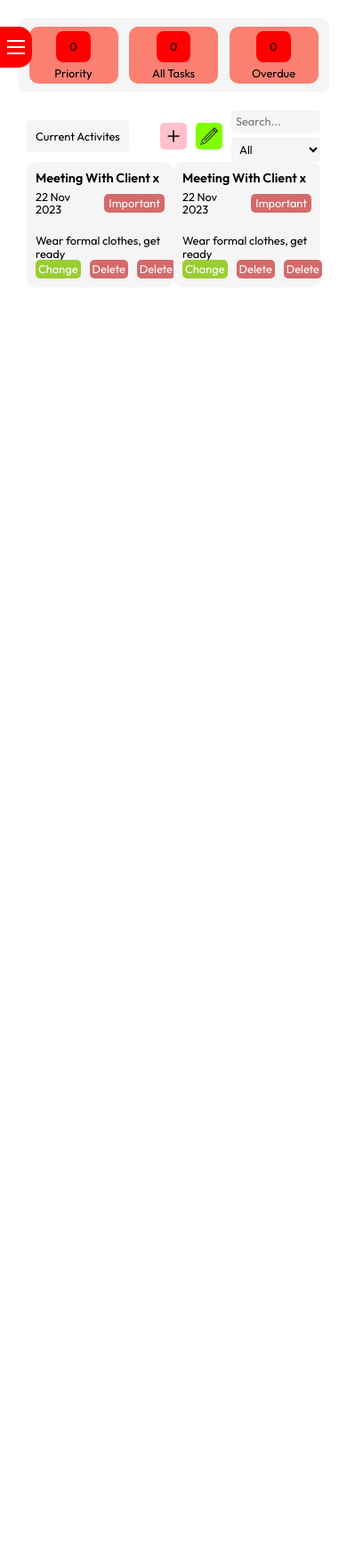
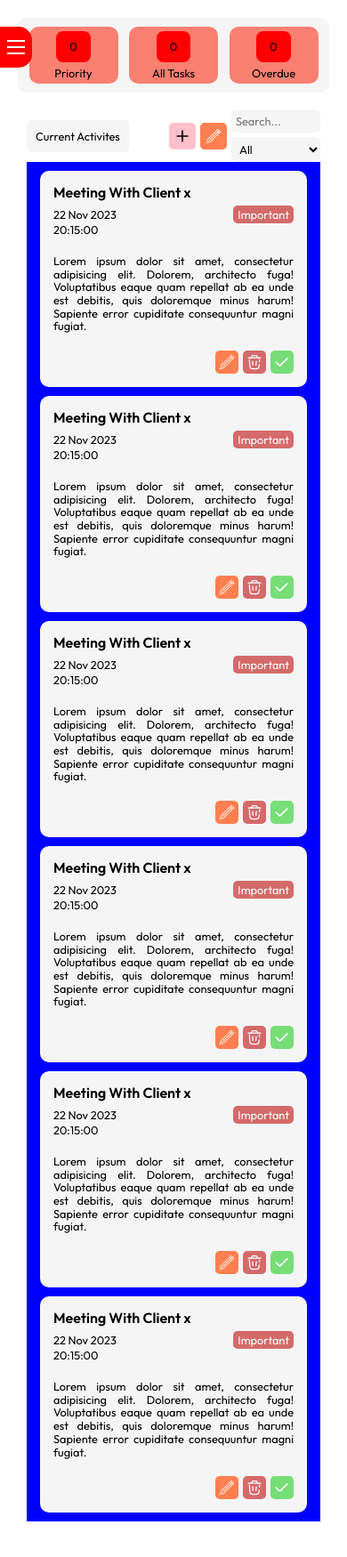
Before and after one commit to bayuzzs/Time-Management-Assistant, a PHP site: page /dashboard.html in a window 390 px wide. Shown: the whole page at 89% size. Before the commit the page ends 313 px from the top, so only its background shows below. Run offline with PHP 8.4, Linux system fonts and the light colour scheme.

Commit message:
activites card done for mobile

```diff
--- a/assets/css/dashboard.css
+++ b/assets/css/dashboard.css
@@ -4,6 +4,8 @@
   --border-color: #1a2744;
   --base-color: #f5f5f5;
   --color-danger: #d46a6a;
+  --color-success: #77dd77;
+  --color-edit: #ff7f50;
 }
 body {
   font-family: 'Outfit', sans-serif;
@@ -205,7 +207,7 @@ main {
   display: flex;
   justify-content: right;
   align-items: center;
-  gap: 10px;
+  gap: 5px;
 }
 .main__activity__heading-action button {
   padding: 5px;
@@ -215,7 +217,7 @@ main {
   background-color: pink;
 }
 .main__activity__heading-action .edit {
-  background-color: chartreuse;
+  background-color: var(--color-edit);
 }
 .main__activity__heading-action__find {
   display: flex;
@@ -238,21 +240,30 @@ main {
 }
 .main__activity__content {
   display: flex;
-  flex-flow: row wrap;
+  flex-direction: column;
+  padding: 10px;
+  gap: 10px;
+  align-items: center;
+  background-color: blue;
+  overflow: scroll;
+  /* height: 500px; */
 }
+/* .main__activity__content::-webkit-scrollbar {
+  display: none;
+} */
 .main__activity__content-item {
-  max-width: 50%;
+  min-width: 200px;
+  max-width: 300px;
   display: flex;
   flex-direction: column;
-  align-items: flex-start;
-  padding: 10px;
+  padding: 15px;
   border-radius: 10px;
 
   font-size: 0.8rem;
   background-color: var(--base-color);
 }
 .main__activity__content-item__title {
-  font-size: 0.9rem;
+  font-size: 1rem;
   font-weight: 600;
   margin-bottom: 5px;
 }
@@ -261,6 +272,12 @@ main {
   justify-content: space-between;
   align-items: center;
   gap: 10px;
+}
+.main__activity__content-item__time {
+  margin-bottom: 20px;
+}
+.main__activity__content-item__description {
+  text-align: justify;
   margin-bottom: 20px;
 }
 .main__activity__content-item__detail-priority {
@@ -271,13 +288,13 @@ main {
 }
 .main__activity__content-item__action {
   display: flex;
-  justify-content: space-between;
-  gap: 10px;
+  justify-content: flex-end;
+  gap: 5px;
 }
-.main__activity__content-item__action-change {
+.main__activity__content-item__action-edit {
   text-decoration: none;
   color: white;
-  background-color: yellowgreen;
+  background-color: var(--color-edit);
   padding: 3px;
   border-radius: 5px;
 }
@@ -285,6 +302,13 @@ main {
   text-decoration: none;
   color: white;
   background-color: var(--color-danger);
+  padding: 3px;
+  border-radius: 5px;
+}
+.main__activity__content-item__action-complete {
+  text-decoration: none;
+  color: white;
+  background-color: var(--color-success);
   padding: 3px;
   border-radius: 5px;
 }
@@ -326,7 +350,7 @@ main {
 
 /* This responsive to collapse hamburger menu and
 make the sidebar static again */
-@media screen and (min-width: 1024px) {
+/* @media screen and (min-width: 1024px) {
   .tma {
     display: flex;
   }
@@ -340,4 +364,19 @@ make the sidebar static again */
   main {
     flex-grow: 1;
   }
+} */
+@media screen and (min-width: 1024px) {
+  .sidebar {
+    position: static;
+    height: 100vh;
+  }
+  .sidebar__hamburger {
+    display: none;
+  }
+  main {
+    position: fixed;
+    left: 250px;
+    width: calc(100% - 250px);
+    top: 0;
+  }
 }
--- a/dashboard.html
+++ b/dashboard.html
@@ -108,13 +108,22 @@
               <p class="main__activity__content-item__detail-date">22 Nov 2023</p>
               <p class="main__activity__content-item__detail-priority">Important</p>
             </div>
-            <div class="main__activity__content-item__description">
-              <p>Wear formal clothes, get ready</p>
-            </div>
+            <p class="main__activity__content-item__time">20:15:00</p>
+            <p class="main__activity__content-item__description">
+              Lorem ipsum dolor sit amet, consectetur adipisicing elit. Dolorem, architecto fuga! Voluptatibus eaque
+              quam repellat ab ea unde est debitis, quis doloremque minus harum! Sapiente error cupiditate consequuntur
+              magni fugiat.
+            </p>
             <div class="main__activity__content-item__action">
-              <a href="#" class="main__activity__content-item__action-change">Change</a>
-              <a href="#" class="main__activity__content-item__action-delete">Delete</a>
-              <a href="#" class="main__activity__content-item__action-delete">Delete</a>
+              <a href="#" class="main__activity__content-item__action-edit">
+                <img src="./assets/images/dashboard/edit.svg">
+              </a>
+              <a href="#" class="main__activity__content-item__action-delete">
+                <img src="./assets/images/dashboard/delete.svg">
+              </a>
+              <a href="#" class="main__activity__content-item__action-complete">
+                <img src="./assets/images/dashboard/complete.svg">
+              </a>
             </div>
           </div>
           <div class="main__activity__content-item">
@@ -125,13 +134,126 @@
               <p class="main__activity__content-item__detail-date">22 Nov 2023</p>
               <p class="main__activity__content-item__detail-priority">Important</p>
             </div>
-            <div class="main__activity__content-item__description">
-              <p>Wear formal clothes, get ready</p>
+            <p class="main__activity__content-item__time">20:15:00</p>
+            <p class="main__activity__content-item__description">
+              Lorem ipsum dolor sit amet, consectetur adipisicing elit. Dolorem, architecto fuga! Voluptatibus eaque
+              quam repellat ab ea unde est debitis, quis doloremque minus harum! Sapiente error cupiditate consequuntur
+              magni fugiat.
+            </p>
+            <div class="main__activity__content-item__action">
+              <a href="#" class="main__activity__content-item__action-edit">
+                <img src="./assets/images/dashboard/edit.svg">
+              </a>
+              <a href="#" class="main__activity__content-item__action-delete">
+                <img src="./assets/images/dashboard/delete.svg">
+              </a>
+              <a href="#" class="main__activity__content-item__action-complete">
+                <img src="./assets/images/dashboard/complete.svg">
+              </a>
             </div>
+          </div>
+          <div class="main__activity__content-item">
+            <div class="main__activity__content-item__title">
+              <p>Meeting With Client x</p>
+            </div>
+            <div class="main__activity__content-item__detail">
+              <p class="main__activity__content-item__detail-date">22 Nov 2023</p>
+              <p class="main__activity__content-item__detail-priority">Important</p>
+            </div>
+            <p class="main__activity__content-item__time">20:15:00</p>
+            <p class="main__activity__content-item__description">
+              Lorem ipsum dolor sit amet, consectetur adipisicing elit. Dolorem, architecto fuga! Voluptatibus eaque
+              quam repellat ab ea unde est debitis, quis doloremque minus harum! Sapiente error cupiditate consequuntur
+              magni fugiat.
+            </p>
             <div class="main__activity__content-item__action">
-              <a href="#" class="main__activity__content-item__action-change">Change</a>
-              <a href="#" class="main__activity__content-item__action-delete">Delete</a>
-              <a href="#" class="main__activity__content-item__action-delete">Delete</a>
+              <a href="#" class="main__activity__content-item__action-edit">
+                <img src="./assets/images/dashboard/edit.svg">
+              </a>
+              <a href="#" class="main__activity__content-item__action-delete">
+                <img src="./assets/images/dashboard/delete.svg">
+              </a>
+              <a href="#" class="main__activity__content-item__action-complete">
+                <img src="./assets/images/dashboard/complete.svg">
+              </a>
+            </div>
+          </div>
+          <div class="main__activity__content-item">
+            <div class="main__activity__content-item__title">
+              <p>Meeting With Client x</p>
+            </div>
+            <div class="main__activity__content-item__detail">
+              <p class="main__activity__content-item__detail-date">22 Nov 2023</p>
+              <p class="main__activity__content-item__detail-priority">Important</p>
+            </div>
+            <p class="main__activity__content-item__time">20:15:00</p>
+            <p class="main__activity__content-item__description">
+              Lorem ipsum dolor sit amet, consectetur adipisicing elit. Dolorem, architecto fuga! Voluptatibus eaque
+              quam repellat ab ea unde est debitis, quis doloremque minus harum! Sapiente error cupiditate consequuntur
+              magni fugiat.
+            </p>
+            <div class="main__activity__content-item__action">
+              <a href="#" class="main__activity__content-item__action-edit">
+                <img src="./assets/images/dashboard/edit.svg">
+              </a>
+              <a href="#" class="main__activity__content-item__action-delete">
+                <img src="./assets/images/dashboard/delete.svg">
+              </a>
+              <a href="#" class="main__activity__content-item__action-complete">
+                <img src="./assets/images/dashboard/complete.svg">
+              </a>
+            </div>
+          </div>
+          <div class="main__activity__content-item">
+            <div class="main__activity__content-item__title">
+              <p>Meeting With Client x</p>
+            </div>
+            <div class="main__activity__content-item__detail">
+              <p class="main__activity__content-item__detail-date">22 Nov 2023</p>
+              <p class="main__activity__content-item__detail-priority">Important</p>
+            </div>
+            <p class="main__activity__content-item__time">20:15:00</p>
+            <p class="main__activity__content-item__description">
+              Lorem ipsum dolor sit amet, consectetur adipisicing elit. Dolorem, architecto fuga! Voluptatibus eaque
+              quam repellat ab ea unde est debitis, quis doloremque minus harum! Sapiente error cupiditate consequuntur
+              magni fugiat.
+            </p>
+            <div class="main__activity__content-item__action">
+              <a href="#" class="main__activity__content-item__action-edit">
+                <img src="./assets/images/dashboard/edit.svg">
+              </a>
+              <a href="#" class="main__activity__content-item__action-delete">
+                <img src="./assets/images/dashboard/delete.svg">
+              </a>
+              <a href="#" class="main__activity__content-item__action-complete">
+                <img src="./assets/images/dashboard/complete.svg">
+              </a>
+            </div>
+          </div>
+          <div class="main__activity__content-item">
+            <div class="main__activity__content-item__title">
+              <p>Meeting With Client x</p>
+            </div>
+            <div class="main__activity__content-item__detail">
+              <p class="main__activity__content-item__detail-date">22 Nov 2023</p>
+              <p class="main__activity__content-item__detail-priority">Important</p>
+            </div>
+            <p class="main__activity__content-item__time">20:15:00</p>
+            <p class="main__activity__content-item__description">
+              Lorem ipsum dolor sit amet, consectetur adipisicing elit. Dolorem, architecto fuga! Voluptatibus eaque
+              quam repellat ab ea unde est debitis, quis doloremque minus harum! Sapiente error cupiditate consequuntur
+              magni fugiat.
+            </p>
+            <div class="main__activity__content-item__action">
+              <a href="#" class="main__activity__content-item__action-edit">
+                <img src="./assets/images/dashboard/edit.svg">
+              </a>
+              <a href="#" class="main__activity__content-item__action-delete">
+                <img src="./assets/images/dashboard/delete.svg">
+              </a>
+              <a href="#" class="main__activity__content-item__action-complete">
+                <img src="./assets/images/dashboard/complete.svg">
+              </a>
             </div>
           </div>
         </div>
```
Also changed, not shown: assets/images/dashboard/complete.svg (added), assets/images/dashboard/delete.svg (added), assets/images/dashboard/edit.svg.
